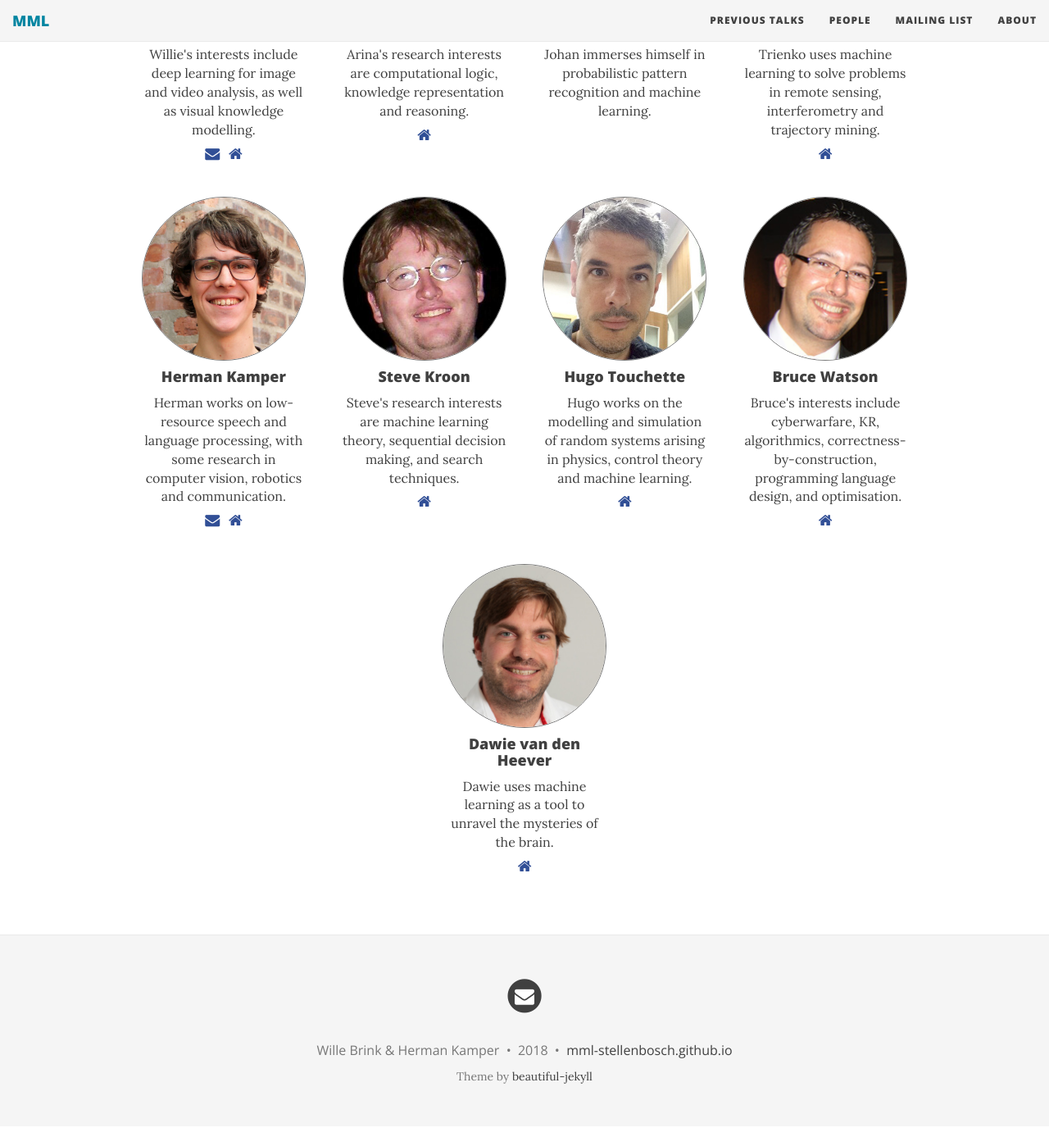
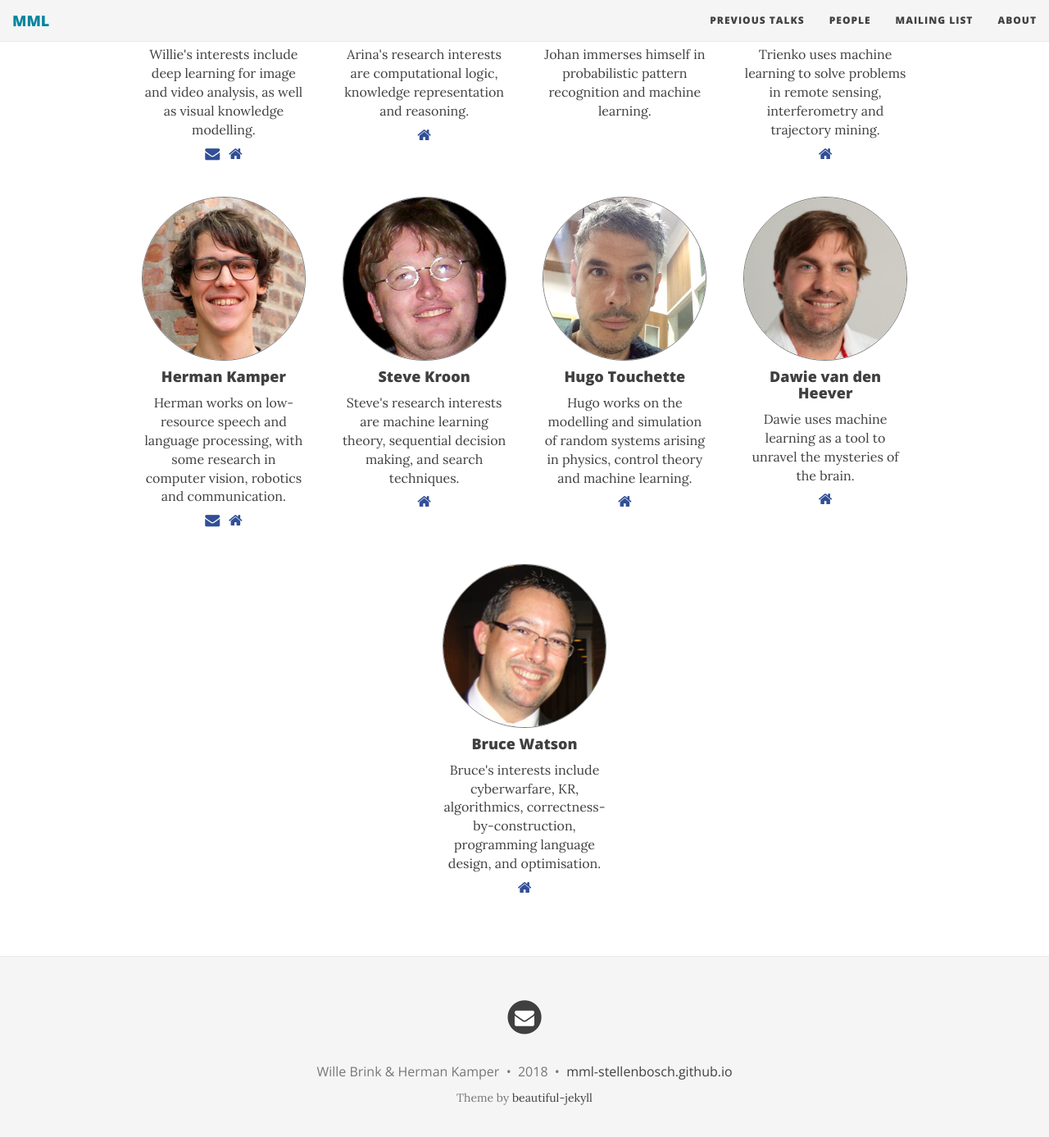
Before and after one commit to mml-stellenbosch/mml-stellenbosch.github.io, a Jekyll site: the page built from people.md, in a window 1280 px wide and 1400 px high, scrolled down 647 px. Shown: the top 1387 px of the window at 82% size. Built offline with Jekyll 4.4.1, drawn with Linux system fonts in a browser that asks for light colours; nearby versions of some CDN libraries.

Commit message:
Update people.md

```diff
--- a/people.md
+++ b/people.md
@@ -40,16 +40,16 @@ faculty:
     desc: Hugo works on the modelling and simulation of random systems arising in physics, control theory and machine learning.
     website: http://appliedmaths.sun.ac.za/~htouchette/
     url: http://appliedmaths.sun.ac.za/~htouchette/
+  - name: Dawie van den Heever
+    img: /photos/dawie.jpg
+    desc: Dawie uses machine learning as a tool to unravel the mysteries of the brain.
+    website: http://www.the-berg-us.com
+    url: http://www.the-berg-us.com
   - name: Bruce Watson
     img: /photos/bruce.jpg
     desc: Bruce's interests include cyberwarfare, KR, algorithmics, correctness-by-construction, programming language design, and optimisation.
     website: http://www.bruce-watson.com
     url: http://www.bruce-watson.com
-  - name: Dawie van den Heever
-    img: /photos/dawie.jpg
-    desc: Dawie uses machine learning as a tool to unravel the mysteries of the brain.
-    website: http://www.the-berg-us.com
-    url: http://www.the-berg-us.com
 ---
 
 
```
